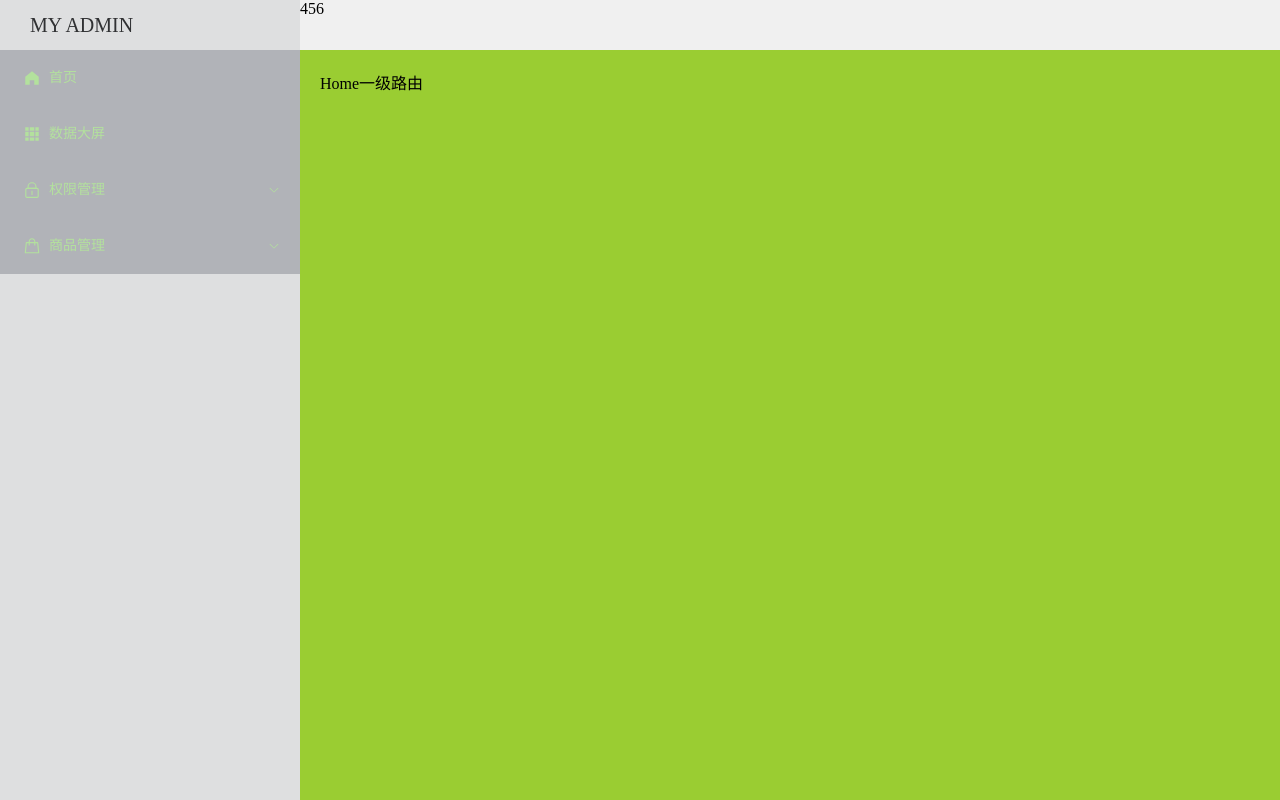
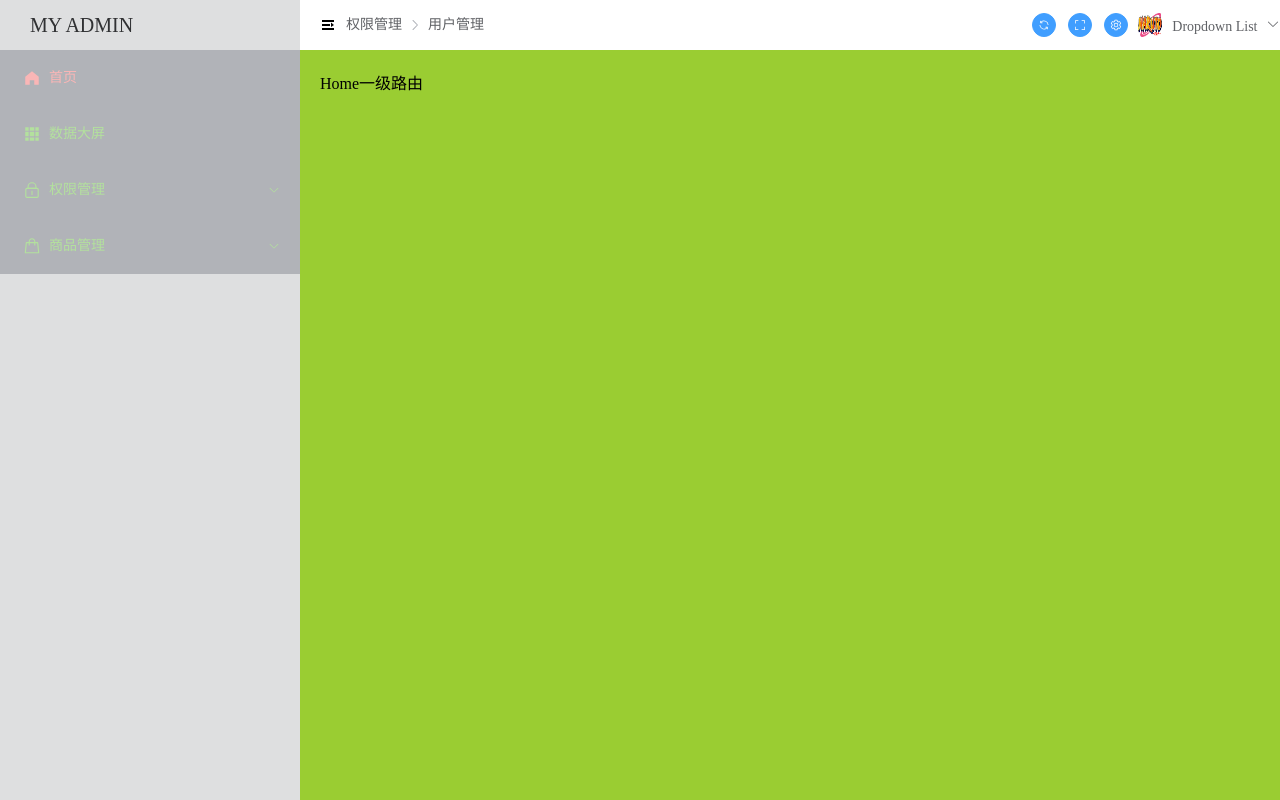
Before and after one commit to fly-1-1/my-vue3-admin, a Vue app: page /#/home in a window 1280 px wide. Built offline with nearby package versions, Linux system fonts and the light colour scheme.

Commit message:
add tabbar

```diff
--- a/src/layout/index.vue
+++ b/src/layout/index.vue
@@ -10,13 +10,16 @@
           background-color="rgb(177.3, 179.4, 183.6)"
           text-color="rgb(179, 224.5, 156.5)"
           active-text-color="rgb(250, 181.5, 181.5)"
+          :default-active="route.path"
         >
           <Menu :menuList="userStore.menuRoutes"></Menu>
         </el-menu>
       </el-scrollbar>
     </div>
     <!-- 顶部的导航 -->
-    <div class="layout_tabbar">456</div>
+    <div class="layout_tabbar">
+      <Tabbar />
+    </div>
     <!-- 内容展示区 -->
     <div class="layout_main">
       <Main></Main>
@@ -27,20 +30,20 @@
 import Logo from './logo/index.vue'
 import Menu from './menu/index.vue'
 import Main from './main/index.vue'
+import Tabbar from './tabbar/index.vue'
 import useUserStore from '@/stores/modules/user'
-
+import { useRoute } from 'vue-router'
 const userStore = useUserStore()
+const route = useRoute()
 </script>
 <style scoped lang="scss">
 .layout-container {
   width: 100%;
   height: 100vh;
-  background: red;
 
   .layout_slider {
     width: $base-menu-width;
     height: 100vh;
-    background: $base-menu-background;
     background-color: rgb(221.7, 222.6, 224.4);
 
     .el-scrollbar {
@@ -58,7 +61,6 @@ const userStore = useUserStore()
     height: $base-tabbar-height;
     top: 0;
     left: $base-menu-width;
-    background: $base-tabbar-background;
   }
 
   .layout_main {
--- a/src/layout/main/index.vue
+++ b/src/layout/main/index.vue
@@ -14,7 +14,7 @@
 }
 
 .fade-enter-active {
-  transition: all 1s;
+  transition: all 0.3s;
 }
 
 .fafe-enter-to {
--- a/src/layout/menu/index.vue
+++ b/src/layout/menu/index.vue
@@ -2,10 +2,10 @@
 <template>
   <template v-for="(item, index) in menus" :key="index">
     <el-menu-item v-if="!item.children" :index="item.path" @click="goRoute(item.path)">
+      <el-icon>
+        <component :is="item.meta.icon"></component>
+      </el-icon>
       <template #title>
-        <el-icon>
-          <component :is="item.meta.icon"></component>
-        </el-icon>
         <span>{{ item.meta.title }}</span>
       </template>
     </el-menu-item>
@@ -15,10 +15,10 @@
       :index="item.children[0].path"
       @click="goRoute(item.children[0].path)"
     >
+      <el-icon>
+        <component :is="item.children[0].meta.icon"></component>
+      </el-icon>
       <template #title>
-        <el-icon>
-          <component :is="item.children[0].meta.icon"></component>
-        </el-icon>
         <span>{{ item.children[0].meta.title }}</span>
       </template>
     </el-menu-item>
--- /dev/null
+++ b/src/layout/tabbar/index.vue
@@ -0,0 +1,31 @@
+<!-- eslint-disable vue/multi-word-component-names -->
+<template>
+  <div class="tabbar">
+    <Breadcrumb />
+    <Setting />
+  </div>
+</template>
+<script setup lang="ts">
+import Breadcrumb from './tbreadcrumb/index.vue'
+import Setting from './tsetting/index.vue'
+</script>
+<style scoped lang="scss">
+.tabbar {
+  width: 100%;
+  height: 100%;
+  display: flex;
+  justify-content: space-between;
+  //background-image: linear-gradient(to right, white, black, white);
+
+  .tabbar-left {
+    display: flex;
+    align-items: center;
+    margin-left: 20px;
+  }
+
+  .tabbar-right {
+    display: flex;
+    align-items: center;
+  }
+}
+</style>
--- /dev/null
+++ b/src/layout/tabbar/tbreadcrumb/index.vue
@@ -0,0 +1,14 @@
+<!-- eslint-disable vue/multi-word-component-names -->
+<template>
+  <div class="tabbar-left">
+    <el-icon style="margin-right: 10px">
+      <Expand />
+    </el-icon>
+    <el-breadcrumb separator-icon="ArrowRight">
+      <el-breadcrumb-item>权限管理</el-breadcrumb-item>
+      <el-breadcrumb-item>用户管理</el-breadcrumb-item>
+    </el-breadcrumb>
+  </div>
+</template>
+<script setup lang="ts"></script>
+<style scoped lang="scss"></style>
--- /dev/null
+++ b/src/layout/tabbar/tsetting/index.vue
@@ -0,0 +1,25 @@
+<!-- eslint-disable vue/multi-word-component-names -->
+<template>
+  <div class="tabbar-right">
+    <el-button type="primary" size="small" icon="Refresh" circle />
+    <el-button type="primary" size="small" icon="FullScreen" circle />
+    <el-button type="primary" size="small" icon="Setting" circle />
+    <img src="../../../../public/image.png" style="height: 24px; width: 24px; margin: 0 10px" />
+
+    <el-dropdown>
+      <span class="el-dropdown-link">
+        Dropdown List
+        <el-icon class="el-icon--right">
+          <arrow-down />
+        </el-icon>
+      </span>
+      <template #dropdown>
+        <el-dropdown-menu>
+          <el-dropdown-item>退出登录</el-dropdown-item>
+        </el-dropdown-menu>
+      </template>
+    </el-dropdown>
+  </div>
+</template>
+<script setup lang="ts"></script>
+<style scoped lang="scss"></style>
```
